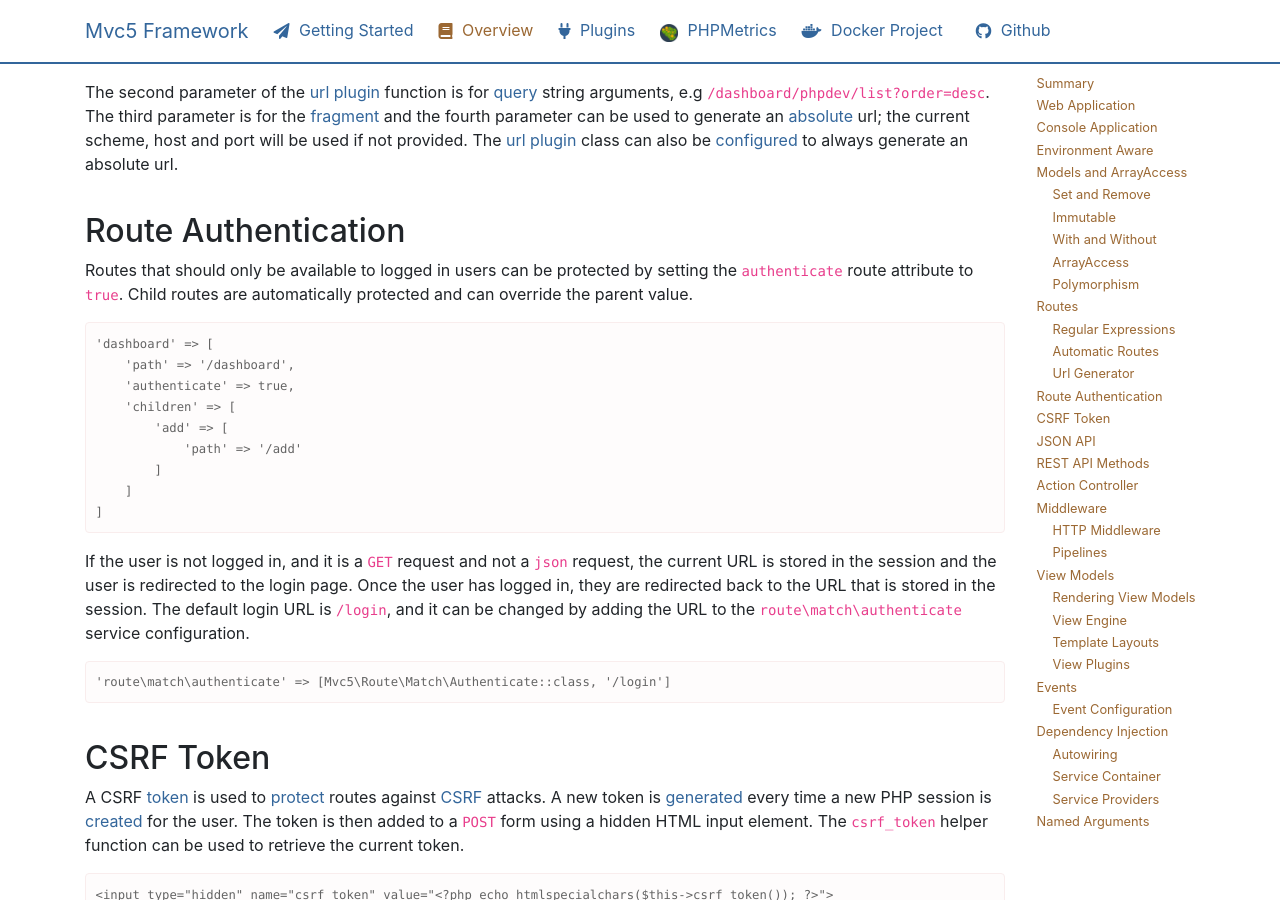
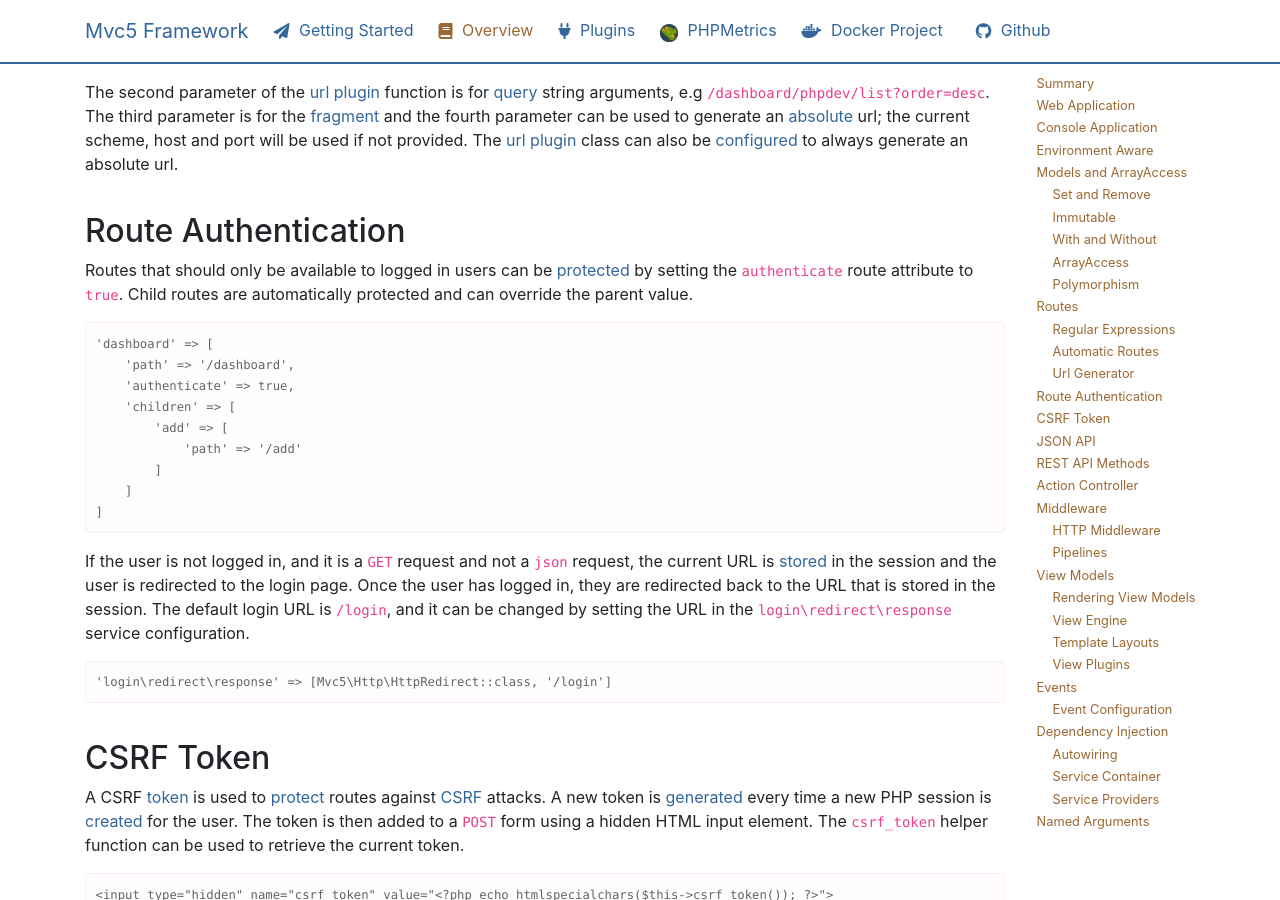
Before and after one commit to mvc5/mvc5.github.io, a Jekyll site: the page built from overview/index.md, in a window 1280 px wide and 900 px high, scrolled down 8205 px. Built offline with Jekyll 4.4.1, drawn with Linux system fonts in a browser that asks for light colours; nearby versions of some CDN libraries.

Commit message:
separate login redirect controller

````diff
--- a/overview/route-authentication.md
+++ b/overview/route-authentication.md
@@ -1,5 +1,5 @@
 ## Route Authentication
-Routes that should only be available to logged in users can be protected by setting the `authenticate` route attribute to `true`. Child routes are automatically protected and can override the parent value.
+Routes that should only be available to logged in users can be [protected](https://github.com/mvc5/mvc5/blob/master/src/Route/Match/Authenticate.php#L51) by setting the `authenticate` route attribute to `true`. Child routes are automatically protected and can override the parent value.
 ```php
 'dashboard' => [
     'path' => '/dashboard',
@@ -11,7 +11,7 @@ Routes that should only be available to logged in users can be protected by sett
     ]
 ]
 ```
-If the user is not logged in, and it is a `GET` request and not a `json` request, the current URL is stored in the session and the user is redirected to the login page. Once the user has logged in, they are redirected back to the URL that is stored in the session. The default login URL is `/login`, and it can be changed by adding the URL to the `route\match\authenticate` service configuration.
+If the user is not logged in, and it is a `GET` request and not a `json` request, the current URL is [stored](https://github.com/mvc5/mvc5/blob/master/src/Session/Login/Redirect.php#L38) in the session and the user is redirected to the login page. Once the user has logged in, they are redirected back to the URL that is stored in the session. The default login URL is `/login`, and it can be changed by setting the URL in the `login\redirect\response` service configuration.
 ```php
-'route\match\authenticate' => [Mvc5\Route\Match\Authenticate::class, '/login']
+'login\redirect\response' => [Mvc5\Http\HttpRedirect::class, '/login']
 ```
````
